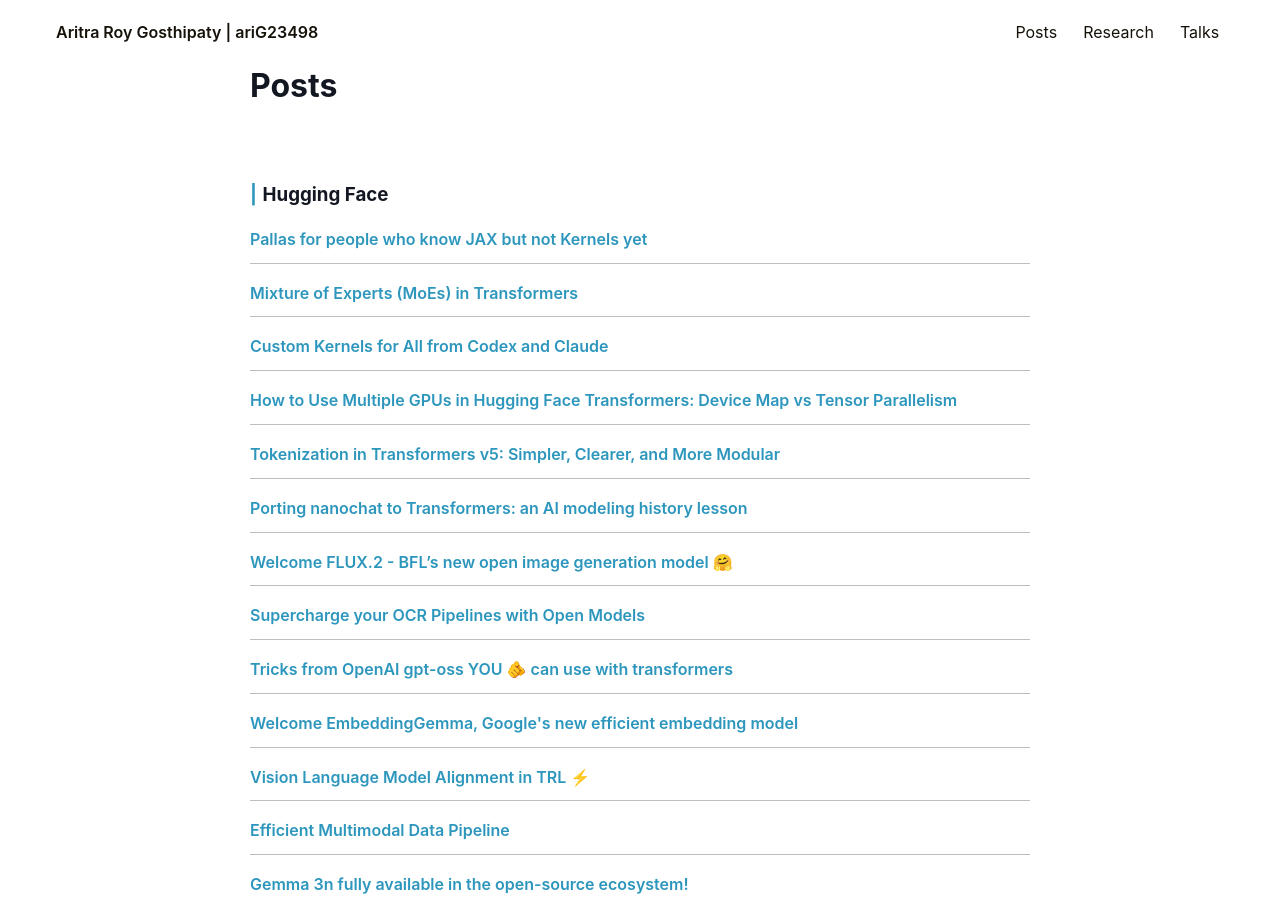
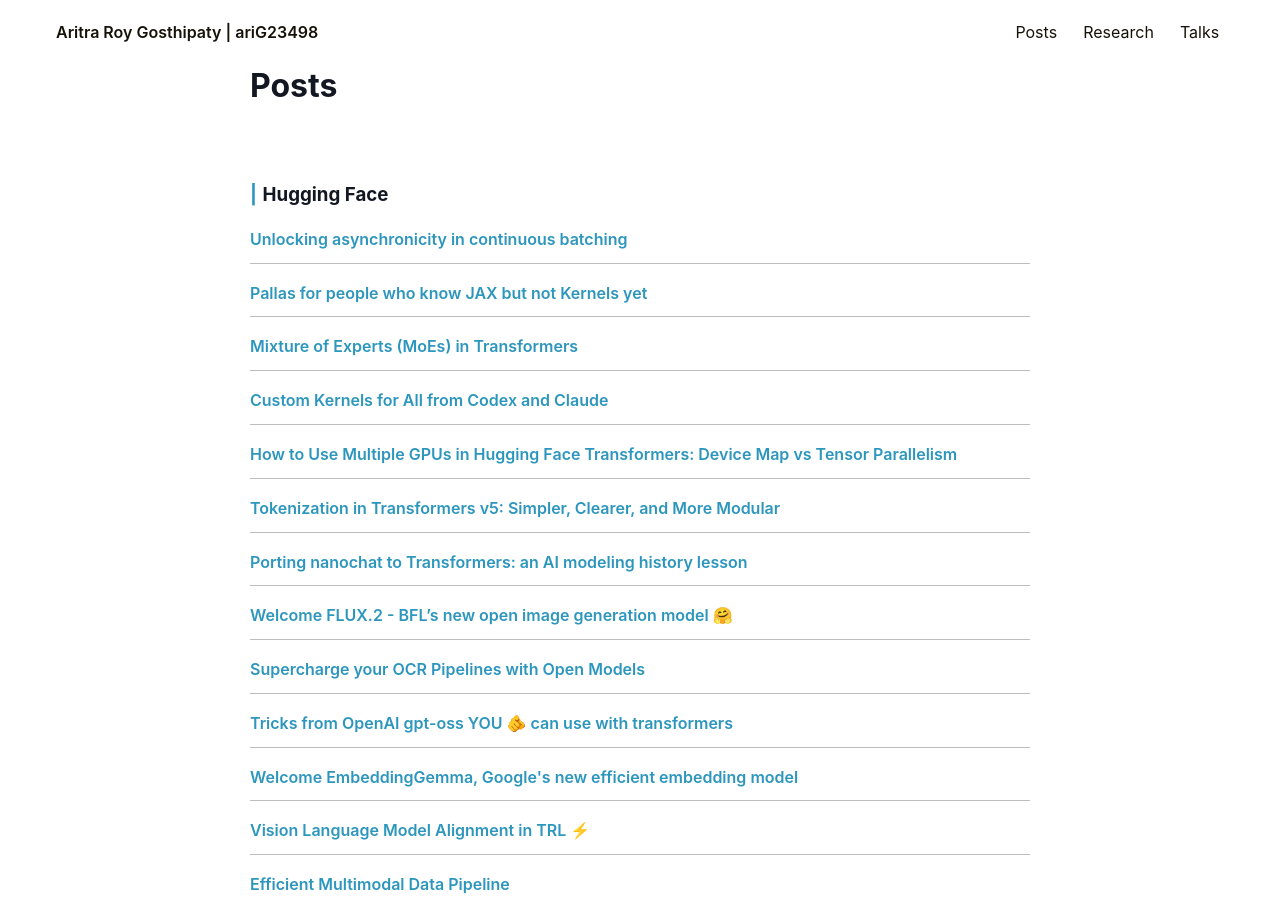
Before and after one commit to ariG23498/ariG23498.github.io, a Jekyll site: the page built from blogs.md, in a window 1280 px wide and 900 px high. Built offline with Jekyll 4.4.1, drawn with Linux system fonts in a browser that asks for light colours.

Commit message:
Update blogs.md

```diff
--- a/blogs.md
+++ b/blogs.md
@@ -7,6 +7,9 @@ permalink: /posts
 <div class="main">
    <div class="post-wrap archive">
       <h3>Hugging Face</h3>
+      <article class="archive-item">
+         <a class="archive-item-link" href="https://huggingface.co/blog/continuous_async" target="_blank" rel="noopener noreferrer">Unlocking asynchronicity in continuous batching</a>
+      </article>
       <article class="archive-item">
          <a class="archive-item-link" href="https://huggingface.co/blog/ariG23498/pallas-for-beginners" target="_blank" rel="noopener noreferrer">Pallas for people who know JAX but not Kernels yet</a>
       </article>
```
